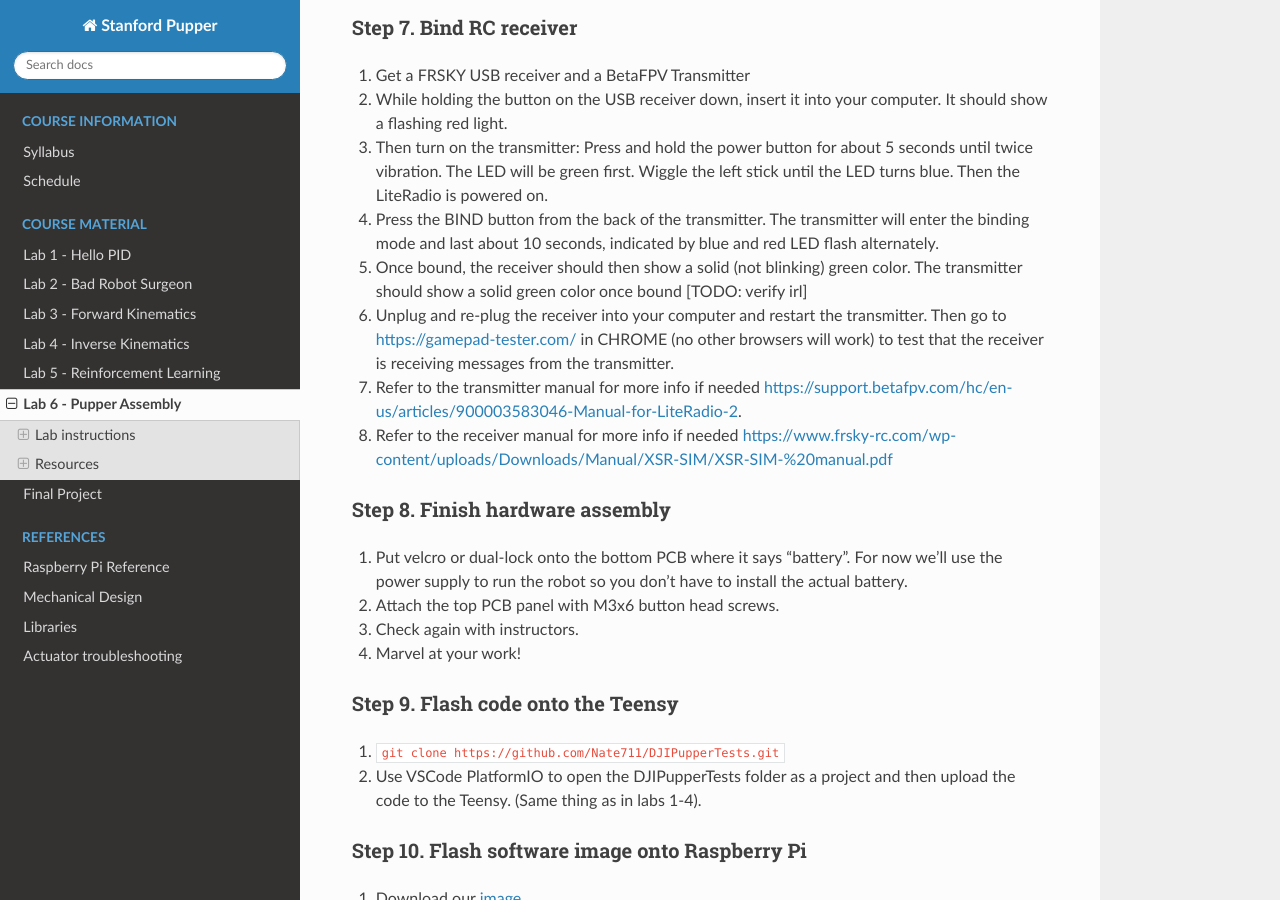
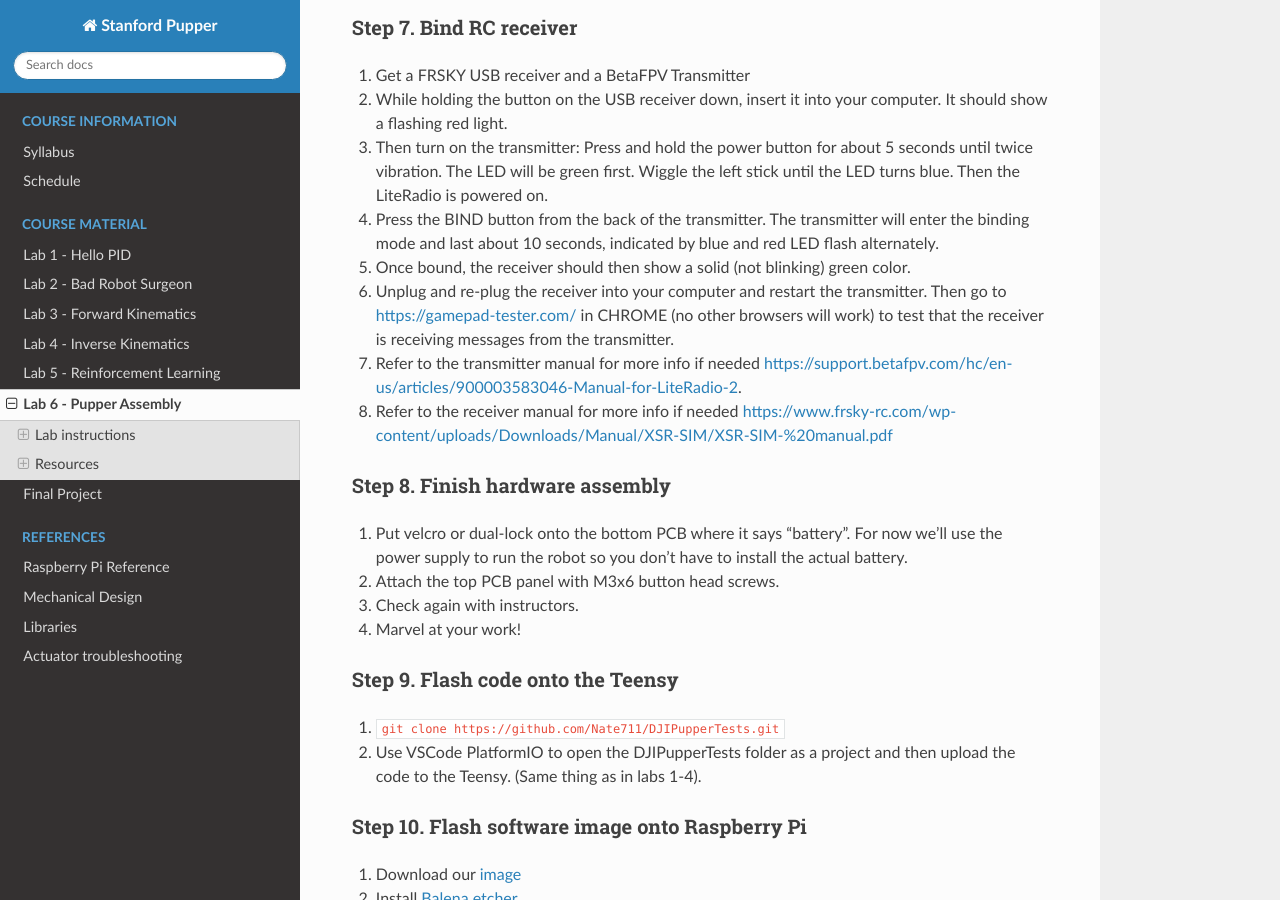
Before and after one commit to stanfordroboticsclub/pupperv3-independent-study, a Sphinx documentation site: the page built from docs/course-material/lab-6-spr22.rst, in a window 1280 px wide and 900 px high, scrolled down 6810 px. Built offline with Sphinx 7.4.7 and the Read the Docs theme 2.0.0, drawn with Linux system fonts in a browser that asks for light colours.

Commit message:
update transmitter inst

```diff
--- a/docs/course-material/lab-6-spr22.rst
+++ b/docs/course-material/lab-6-spr22.rst
@@ -153,7 +153,7 @@ Step 7. Bind RC receiver
 #. While holding the button on the USB receiver down, insert it into your computer. It should show a flashing red light.
 #. Then turn on the transmitter: Press and hold the power button for about 5 seconds until twice vibration. The LED will be green first. Wiggle the left stick until the LED turns blue. Then the LiteRadio is powered on.
 #. Press the BIND button from the back of the transmitter. The transmitter will enter the binding mode and last about 10 seconds, indicated by blue and red LED flash alternately.
-#. Once bound, the receiver should then show a solid (not blinking) green color. The transmitter should show a solid green color once bound [TODO: verify irl]
+#. Once bound, the receiver should then show a solid (not blinking) green color.
 #. Unplug and re-plug the receiver into your computer and restart the transmitter. Then go to https://gamepad-tester.com/ in CHROME (no other browsers will work) to test that the receiver is receiving messages from the transmitter.
 #. Refer to the transmitter manual for more info if needed https://support.betafpv.com/hc/en-us/articles/900003583046-Manual-for-LiteRadio-2.
 #. Refer to the receiver manual for more info if needed https://www.frsky-rc.com/wp-content/uploads/Downloads/Manual/XSR-SIM/XSR-SIM-%20manual.pdf
```
